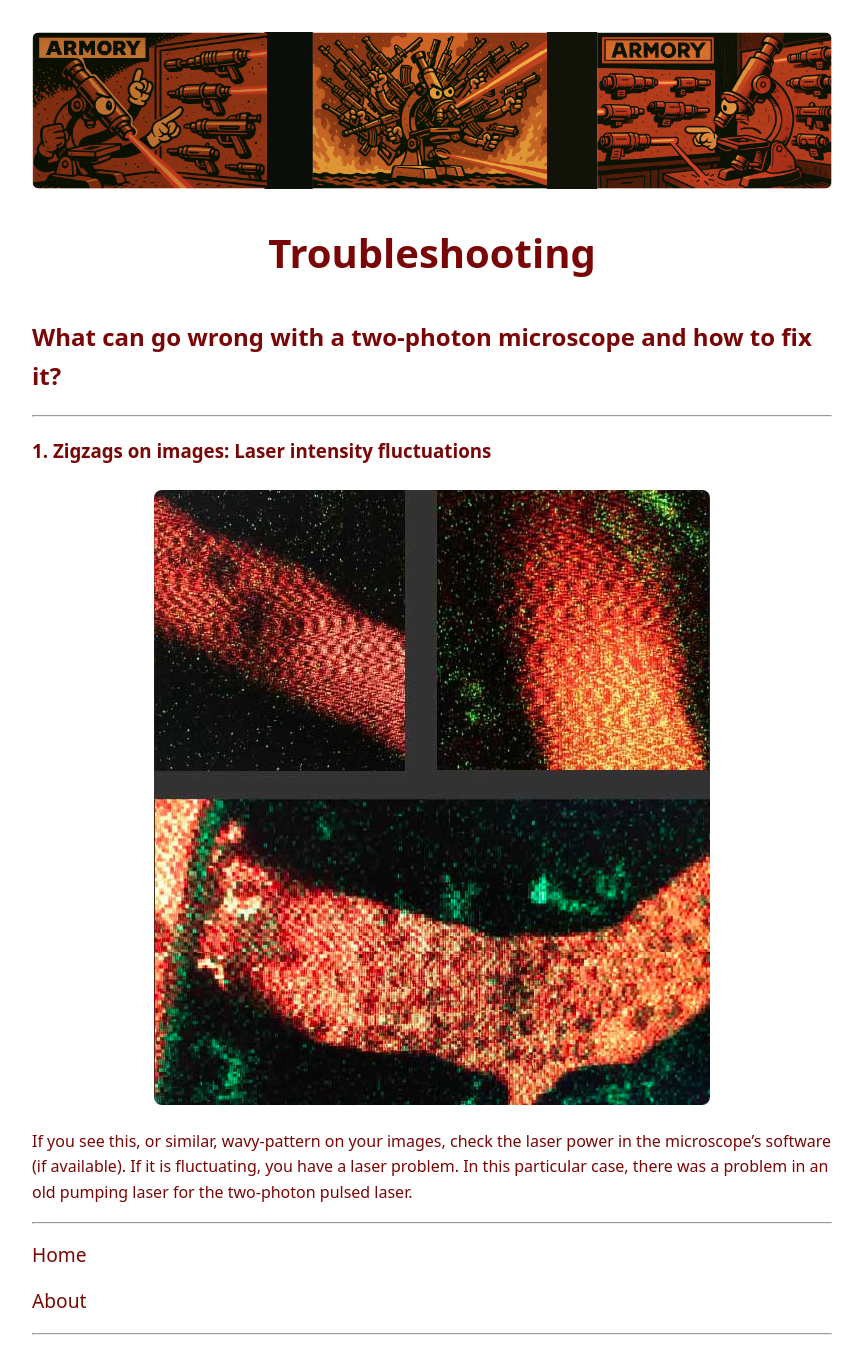
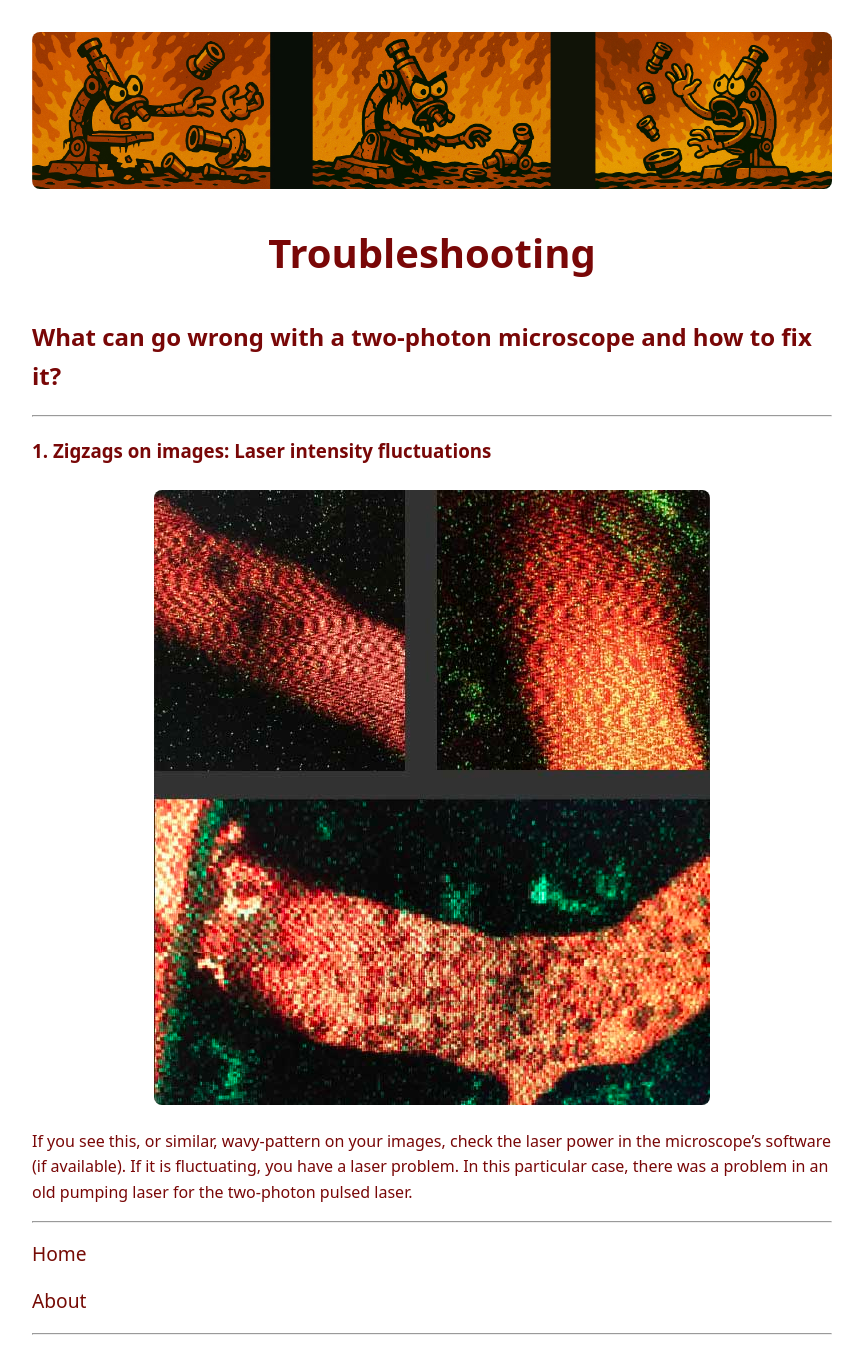
Before and after one commit to drkutuzov/drkutuzov.github.io, a Jekyll site: the page built from troubleshooting.md, in a window 1280 px wide. Shown: the whole page, without its empty margins (208-1071 px from the left). Built offline with Jekyll 4.4.1, drawn with Linux system fonts in a browser that asks for light colours; our own code applies the rules of GitHub Pages for plain Markdown files.

Commit message:
new banners

```diff
--- a/_includes/banner_faq.html
+++ b/_includes/banner_faq.html
@@ -1 +1 @@
-<img src="/assets/images/faq_banner.png" alt="Group Website banner">
+<img src="/assets/images/faq_banner.jpg" alt="Group Website banner">
--- /dev/null
+++ b/_includes/banner_troubleshooting.html
@@ -0,0 +1 @@
+<img src="/assets/images/troubleshooting_banner.jpg" alt="Group Website banner">
--- a/_layouts/troubleshooting.html
+++ b/_layouts/troubleshooting.html
@@ -2,6 +2,6 @@
 layout: default
 ---
 
-{% include banner_resources.html %}
+{% include banner_troubleshooting.html %}
 
 {{ content }}
```
Also changed, not shown: assets/images/faq_banner.jpg (added), assets/images/faq_banner.png (deleted), assets/images/troubleshooting_banner.jpg (added).
